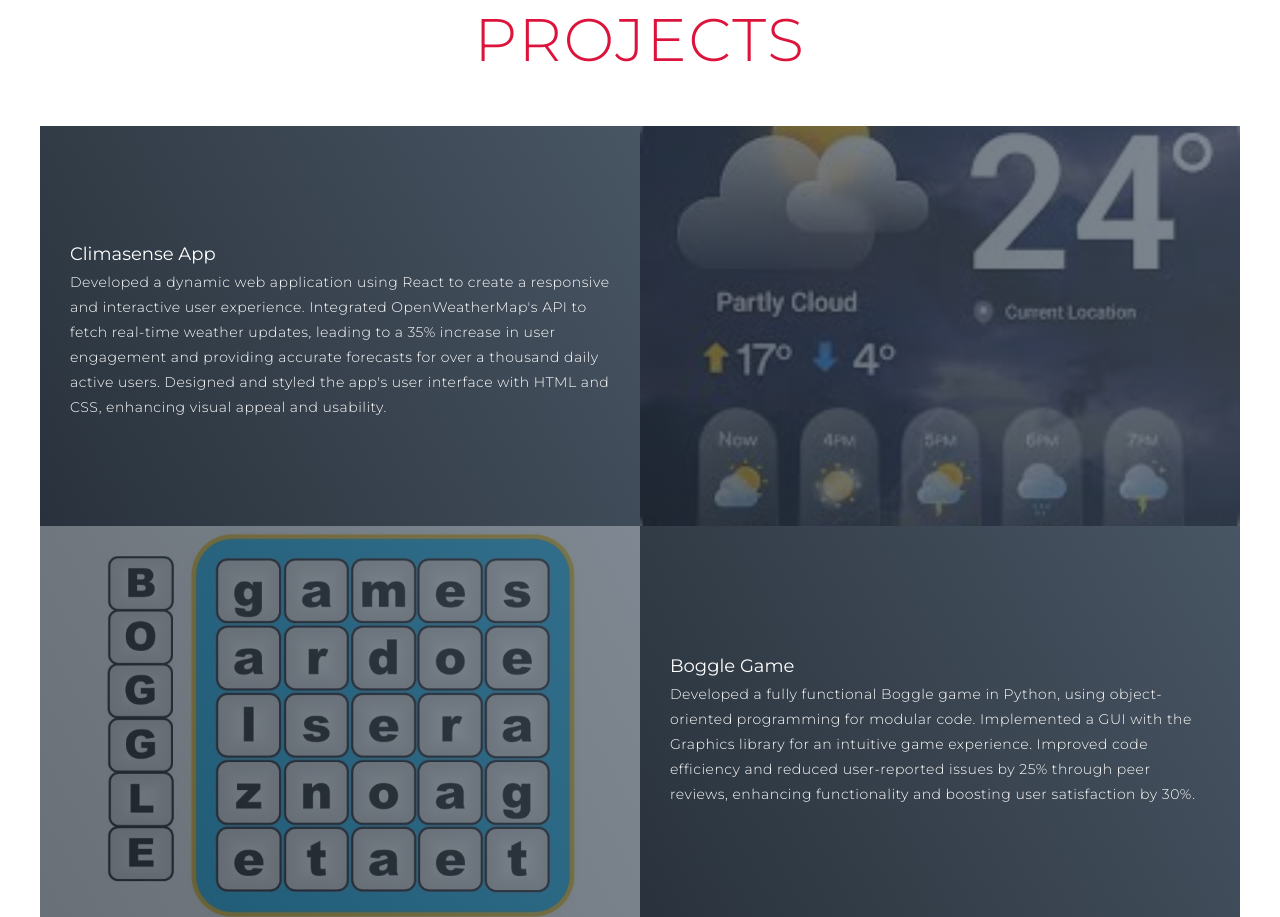
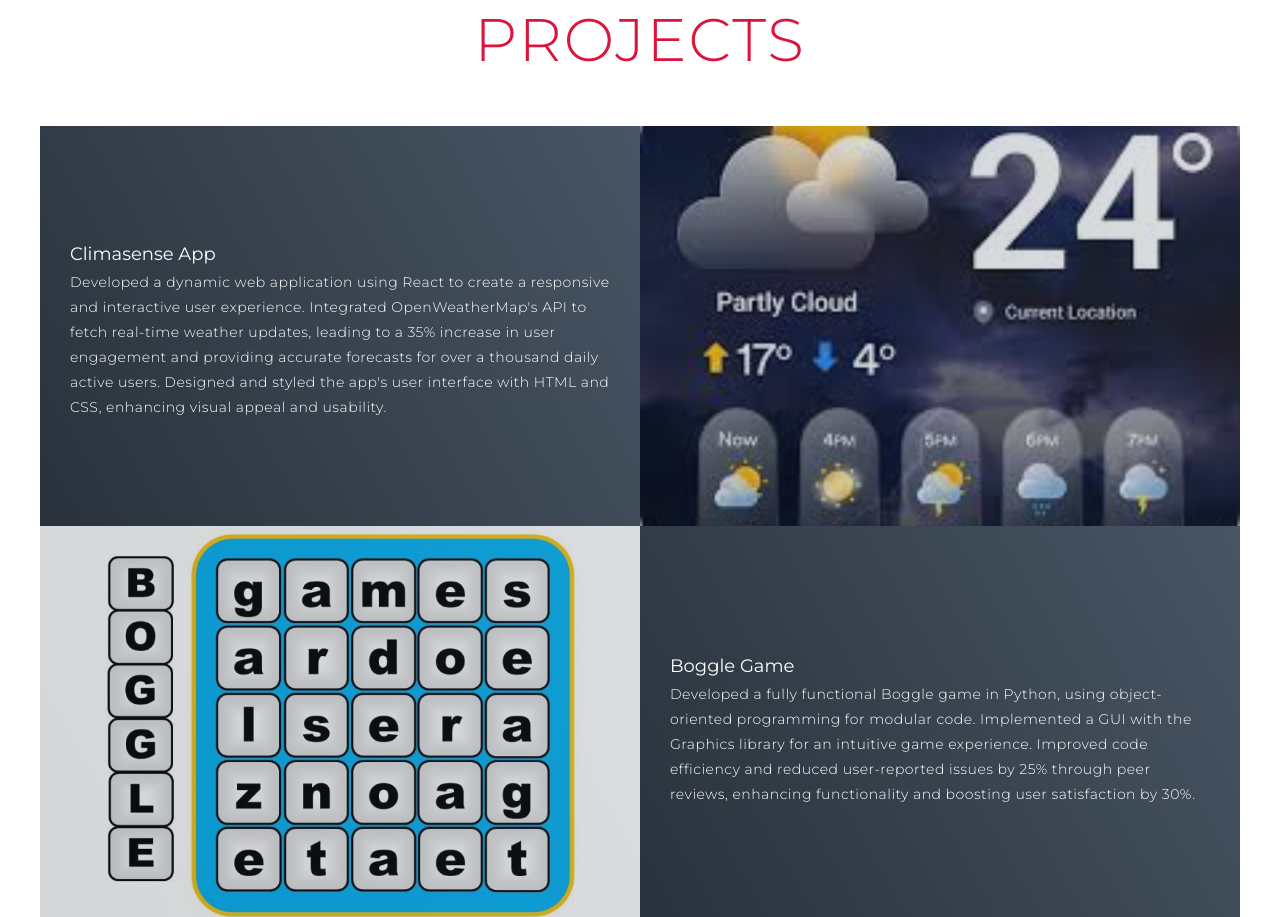
Before and after one commit to Majeed32/Portfolio-, a plain HTML site: page index.html in a window 1280 px wide. Shown: the part 3540-4457 px from the top of the page. Drawn offline with Linux system fonts and the light colour scheme.

Commit message:
Update style.css

```diff
--- a/style.css
+++ b/style.css
@@ -457,7 +457,7 @@ p {
 	height: 100%;
 	width: 100%;
 	background-image: linear-gradient(60deg, #29323c 0%, #485563 100%);
-	opacity: 0.7;
+	opacity: 0.2;
 }
 #projects .project-img img {
 	transition: 0.3s ease transform;
```
